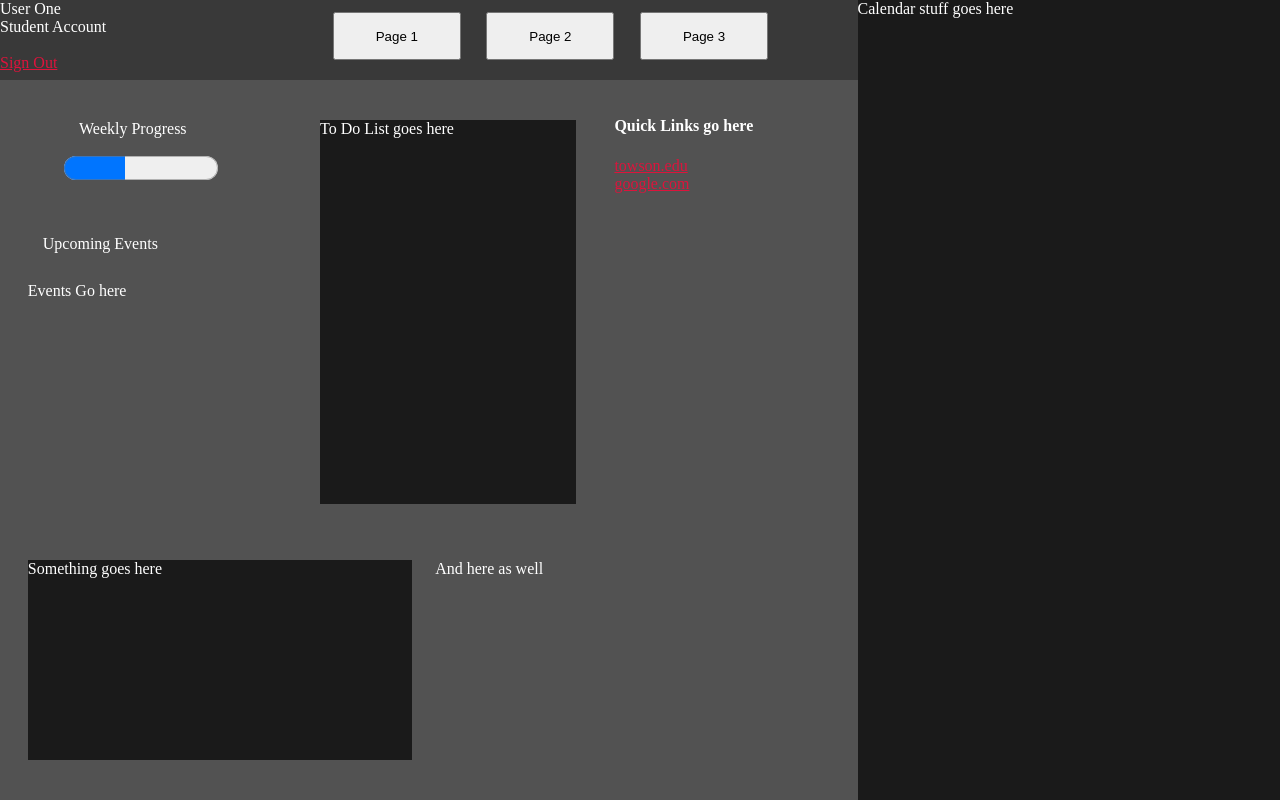
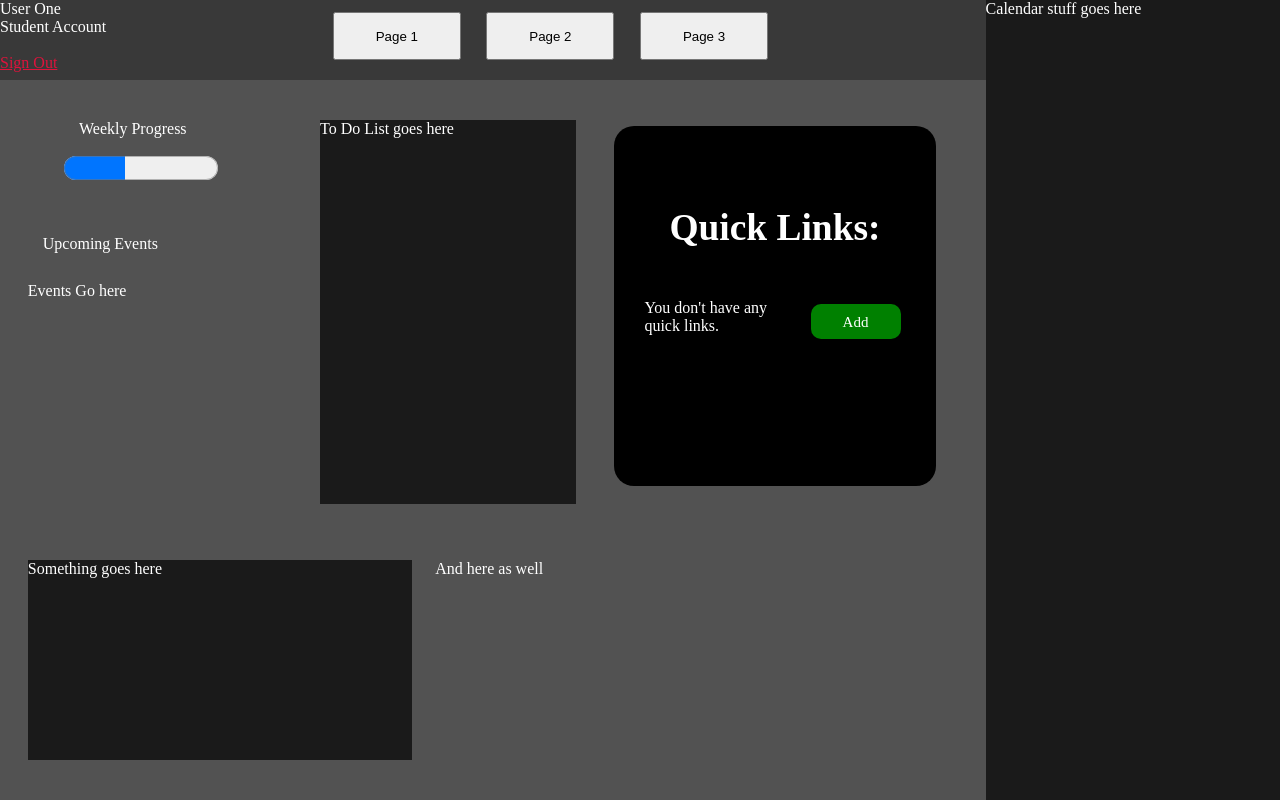
Before and after one commit to dsimms360/COSC484-Group7-MindMap, a React (Create React App) app in the folder client/: page /home in a window 1280 px wide. Built offline with nearby package versions, Linux system fonts and the light colour scheme.

Commit message:
Fixed Quick Links

```diff
--- a/client/src/components/Home.jsx
+++ b/client/src/components/Home.jsx
@@ -1,8 +1,25 @@
 import React from 'react';
 import "./welcomePage.css";
 import {Link} from "react-router-dom";
+import QuickLink from "./Quick_Links/QuickLink";
+import {useState} from 'react';
+import AddLink from "./Quick_Links/AddLink";
+import Links from "./Quick_Links/Links";
 
 function Home() {
+
+    const[showAddLink, setShowAddLink] = useState(false);
+    const[links, setLinks] = useState([]);
+
+    const addLink = (link) => {
+        const id = Math.floor(Math.random() *10000) + 1
+        console.log(id)
+        const newLink = {id, ...link }
+        setLinks([...links, newLink])
+      }
+      const deleteLink = (id) => {
+        setLinks(links.filter((link) => link.id !== id))
+      }
 
 
     document.getElementById("title").innerHTML = "Home";
@@ -18,18 +35,26 @@ function Home() {
                 <button id="pg3Button">Page 3 </button>
             </div>
             <div id="progress">
-                <label for= "progressBar">Weekly Progress<br/></label>
+                <label id= "progressBarLabel">Weekly Progress<br/></label>
                 <progress id="progressBar" value = "40" max="100"></progress>
             </div>
             <br/>
             <div id="events">
-                <label for="events" id="eventsLabel">Upcoming Events</label>
+                <label id="eventsLabel">Upcoming Events</label>
                 <div>Events Go here</div>
             </div>
             <div id="toDoList">To Do List goes here</div>
-            <div id="quickLinks"><h4>Quick Links go here</h4>
-                <a href="https://www.towson.edu/">towson.edu</a><br/>
-                <a href="https://www.google.com/">google.com</a>
+            <div id="quickLinks">
+                <div className="container">
+                    <QuickLink  onAdd={() => setShowAddLink(!showAddLink)} showAdd={showAddLink} />
+                    {showAddLink && <AddLink onAdd={addLink} />}
+                    {links.length > 0 ? (
+                    <Links links={links} onDelete={deleteLink}/>
+                    ) : (
+                    "You don't have any quick links."
+                    )}
+                </div>
+
             </div>
         <div>
             <div id="block1">Something goes here</div>
--- /dev/null
+++ b/client/src/components/Quick_Links/AddLink.jsx
@@ -0,0 +1,59 @@
+import { useState } from 'react'
+import "./Links.css";
+
+const AddLink = ({onAdd}) => {
+    const[title, setTitle] = useState('')
+    const[link, setLink] = useState('')
+
+    const onSubmit = (e) => {
+        e.preventDefault()
+        if(!title){
+            alert('Please add a Link Title')
+            return
+        }
+        console.log(link);
+        if(!link.includes("https://")){
+            let temp = link;
+            setLink("https://" + temp);
+            console.log(link);
+        }
+        onAdd({title, link})
+
+        setTitle('')
+        setLink('')
+    }
+
+
+
+
+    return (
+        <form className = 'add-form' onSubmit={onSubmit}>
+            <div className = 'form-control'>
+                <label>Title</label>
+                <input
+                    type = 'text'
+                    placeholder = 'Add Link Title'
+                    value={title}
+                    onChange={(e) => setTitle(e.target.value)}
+                />
+            </div>
+            <div className = 'form-control'>
+                <label>Link</label>
+                <input
+                    type = 'text'
+                    placeholder = 'Add URL Link'
+                    value={link}
+                    onChange={(e) => setLink(e.target.value)}
+                />
+            </div>
+
+            <input
+                type='submit'
+                value='Save Link'
+                className='btn btn-block'
+            />
+        </form>
+    )
+}
+
+export default AddLink
--- /dev/null
+++ b/client/src/components/Quick_Links/Button.jsx
@@ -0,0 +1,25 @@
+import PropTypes from 'prop-types'
+
+const Button = ({color, text, onClick}) => {
+    return (
+        <button
+            onClick={onClick}
+            style={{backgroundColor: color}}
+            className='btn'
+        >
+            {text}
+        </button>
+    )
+}
+
+Button.defaultProps = {
+    color: 'steelblue'
+}
+
+Button.propTypes = {
+    text: PropTypes.string,
+    color: PropTypes.string,
+    onClick: PropTypes.func,
+}
+
+export default Button
--- /dev/null
+++ b/client/src/components/Quick_Links/Link.jsx
@@ -0,0 +1,10 @@
+
+const Link = ({link, onDelete}) => {
+    return(
+        <div>
+            <a href={link.link}>{link.title}</a>
+        </div>
+    )
+}
+
+export default Link;
--- /dev/null
+++ b/client/src/components/Quick_Links/Links.css
@@ -0,0 +1,47 @@
+.add-form {
+    margin-bottom: 40px;
+  }
+
+  .form-control {
+    margin: 20px 0;
+  }
+
+  .form-control label {
+    display: block;
+  }
+
+  .form-control input {
+    width: 90%;
+    height: 40px;
+    margin: 5px;
+    padding: 3px 7px;
+    font-size: 17px;
+  }
+
+  .btn {
+    display: inline-block;
+    background: #000;
+    color: #fff;
+    border: none;
+    /* padding sets the dimensions of the button */
+    padding: 10px 20px;
+    margin: 5px;
+    border-radius: 10px;
+    cursor: pointer;
+    text-decoration: none;
+    font-size: 15px;
+    font-family: inherit;
+  }
+
+  .btn:focus {
+    outline: none;
+  }
+
+  .btn:active {
+    transform: scale(0.98);
+  }
+
+  .btn-block {
+    display: block;
+    width: 100%;
+  }
--- /dev/null
+++ b/client/src/components/Quick_Links/Links.jsx
@@ -0,0 +1,16 @@
+import Link from './Link'
+
+const Links = ({links, onDelete}) => {
+    return(
+        <>
+            {links.map((link) => (
+                <Link
+                    key ={link.id} link={link}
+                    onDelete = {onDelete}
+                />
+            ))}
+        </>
+    )
+}
+
+export default Links
--- /dev/null
+++ b/client/src/components/Quick_Links/QuickLink.jsx
@@ -0,0 +1,17 @@
+import React from "react";
+import Button from "./Button"
+
+const QuickLink = ({onAdd, showAdd}) => {
+    return(
+        <h3 className = 'Quick Links'>
+            <h1>Quick Links:</h1>
+            <Button
+                color={showAdd ? 'red' : 'green'}
+                text={showAdd ? 'Close' : 'Add'}
+                onClick={onAdd}
+            />
+        </h3>
+    )
+}
+
+export default QuickLink;
--- a/client/src/components/welcomePage.css
+++ b/client/src/components/welcomePage.css
@@ -6,7 +6,7 @@ html {
 }
 
 #topBar {
-    width: 67%;
+    width: 87%;
     height:10%;
     position: fixed;
     top: 0%;
@@ -58,11 +58,11 @@ a:hover {
 
 #calendar {
     background-color: #1a1a1a;
-    width: 33%;
+    width: 23%;
     height: 100%;
     position:absolute;
     top: 0%;
-    left:67%;
+    right:0%;
     color: #FFFFFF;
 }
 
@@ -120,3 +120,19 @@ a:hover {
     left:34%;
     color: #FFFFFF;
 }
+
+#quickLinks{
+
+}
+
+.container {
+    position: fixed;
+    max-width: 400px;
+    margin: 30px auto;
+    overflow: auto;
+    min-height: 300px;
+    /* Adding borders around components */
+    padding: 30px;
+    border-radius: 20px;
+    background-color: black;
+  }
```
